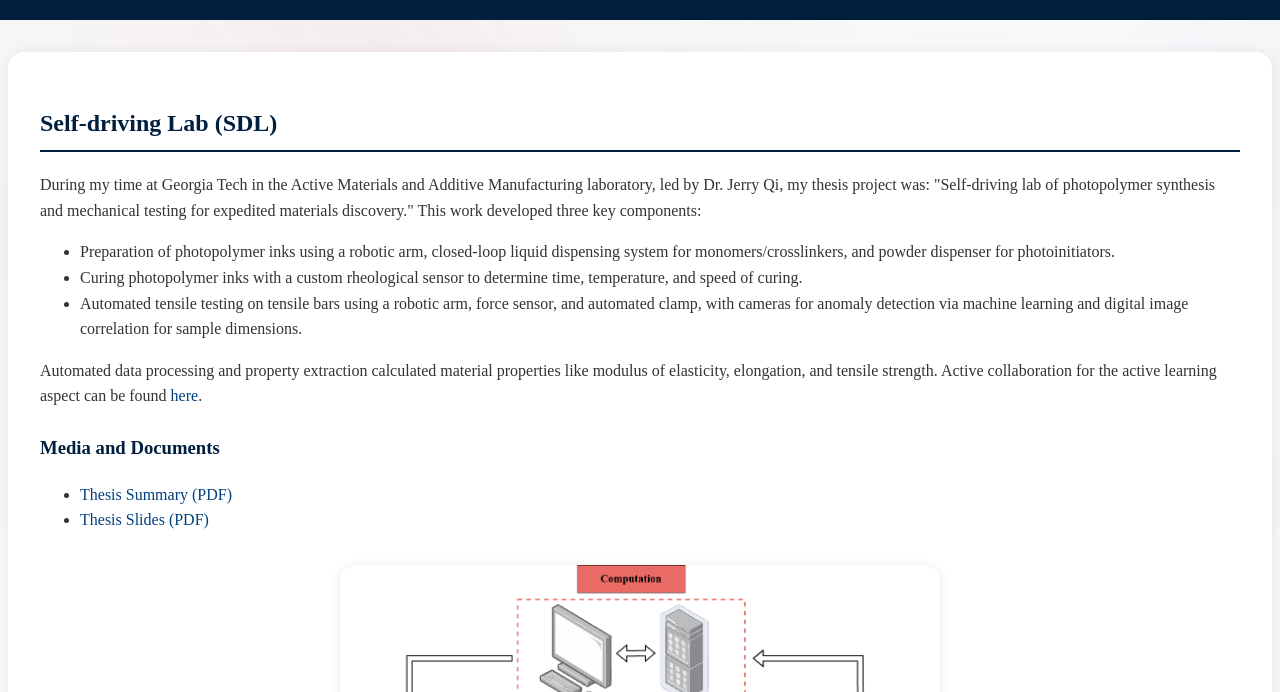
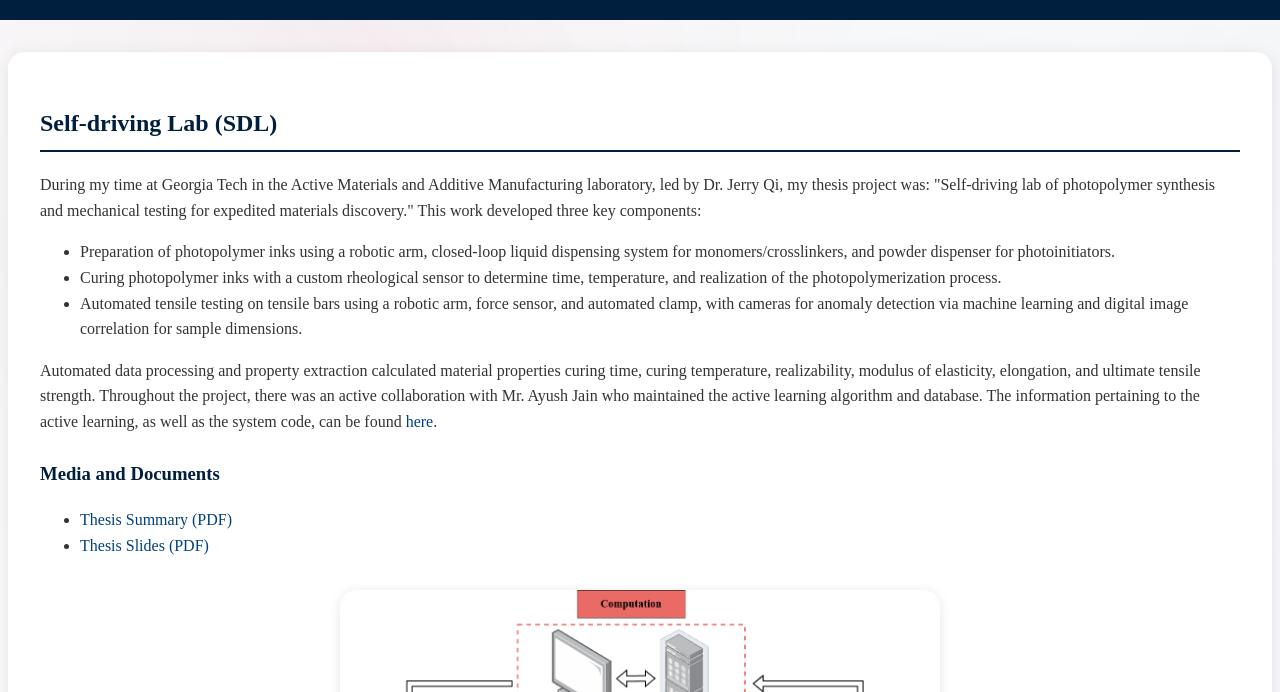
Before and after one commit to marcusroccofrat/marcusroccofrat.github.io, a plain HTML site: page sdl.html in a window 1280 px wide. Shown: the part 108-800 px from the top of the page. Drawn offline with Linux system fonts and the light colour scheme.

Commit message:
second iteration

```diff
--- a/sdl.html
+++ b/sdl.html
@@ -41,10 +41,10 @@
     <p>During my time at Georgia Tech in the Active Materials and Additive Manufacturing laboratory, led by Dr. Jerry Qi, my thesis project was: "Self-driving lab of photopolymer synthesis and mechanical testing for expedited materials discovery." This work developed three key components:</p>
     <ul>
       <li>Preparation of photopolymer inks using a robotic arm, closed-loop liquid dispensing system for monomers/crosslinkers, and powder dispenser for photoinitiators.</li>
-      <li>Curing photopolymer inks with a custom rheological sensor to determine time, temperature, and speed of curing.</li>
+      <li>Curing photopolymer inks with a custom rheological sensor to determine time, temperature, and realization of the photopolymerization process.</li>
       <li>Automated tensile testing on tensile bars using a robotic arm, force sensor, and automated clamp, with cameras for anomaly detection via machine learning and digital image correlation for sample dimensions.</li>
     </ul>
-    <p>Automated data processing and property extraction calculated material properties like modulus of elasticity, elongation, and tensile strength. Active collaboration for the active learning aspect can be found <a href="https://github.com/ajain300/Autonomous-Thermoset-Discovery" target="_blank">here</a>.</p>
+    <p>Automated data processing and property extraction calculated material properties curing time, curing temperature, realizability, modulus of elasticity, elongation, and ultimate tensile strength. Throughout the project, there was an active collaboration with Mr. Ayush Jain who maintained the active learning algorithm and database. The information pertaining to the active learning, as well as the system code, can be found <a href="https://github.com/ajain300/Autonomous-Thermoset-Discovery" target="_blank">here</a>.</p>
     <h3>Media and Documents</h3>
     <ul>
       <li><a href="projects/self_driving_lab/thesis_summary.pdf" target="_blank">Thesis Summary (PDF)</a></li>
```
Also changed, not shown: projects.html (+1 -1 lines), qubesat.html (+1 -1 lines).
